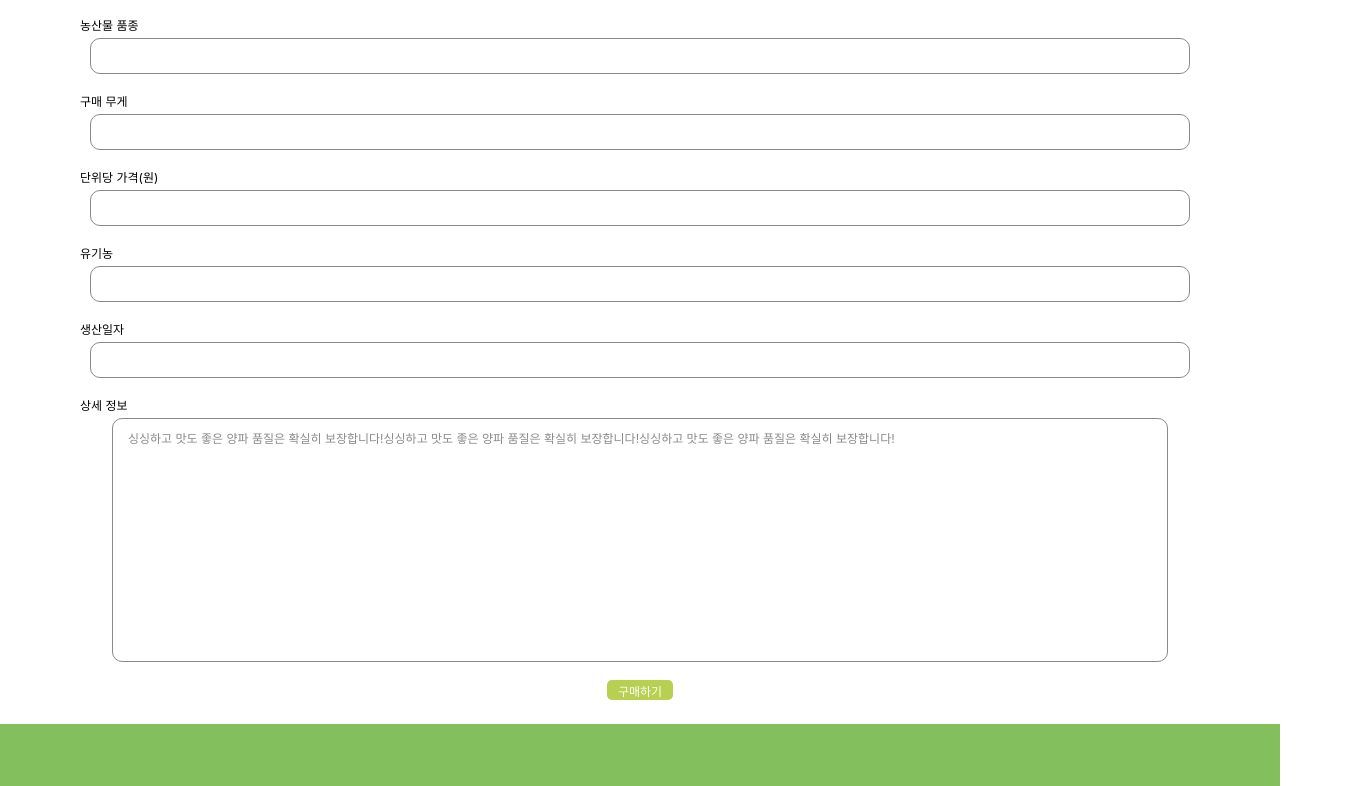
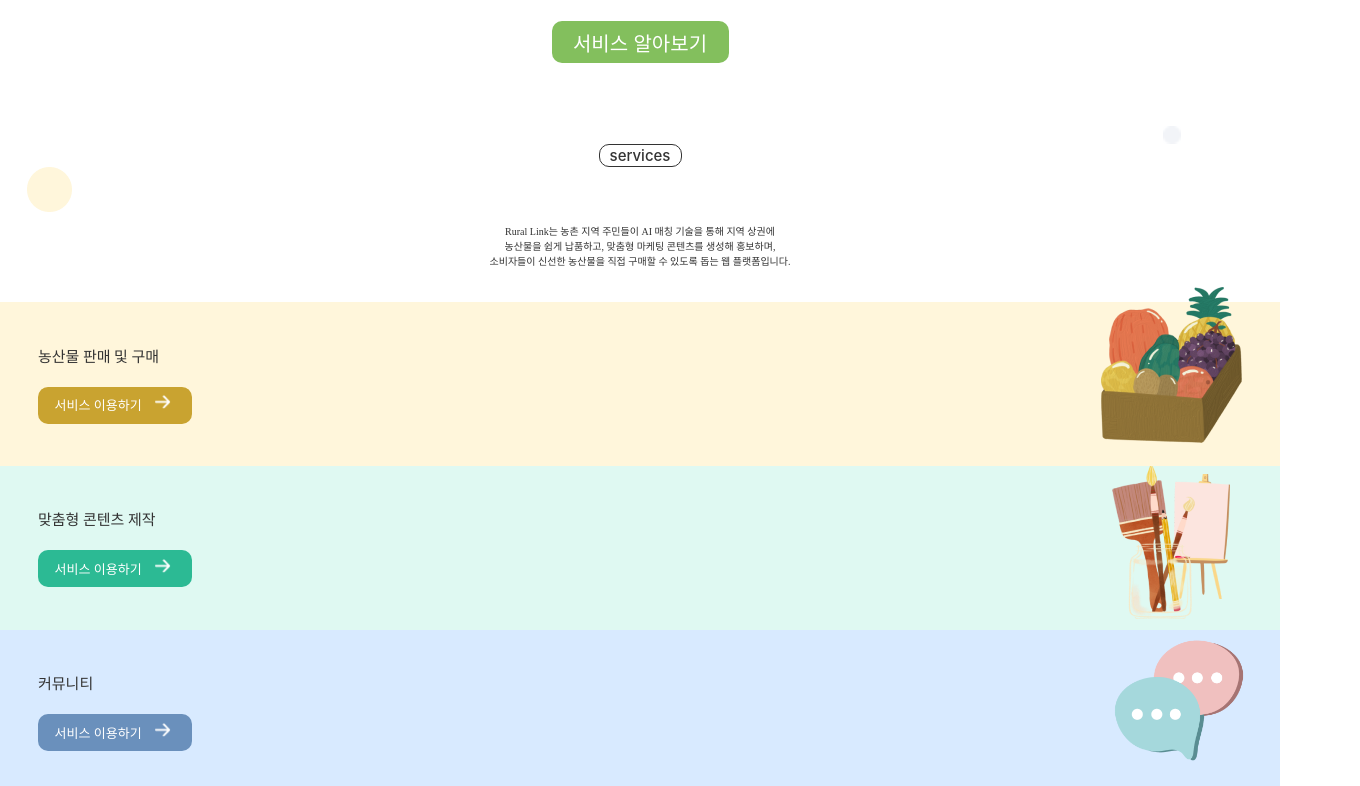
Before and after one commit to FarmX-LuralLink/LuralLink_FE, a React (Vite) app: page / in a window 1280 px wide. Shown: the part 374-1160 px from the top of the page, 1360 px wide, since content can reach past the window. Built offline with nearby package versions, Linux system fonts and the light colour scheme.

Commit message:
UI 완료

```diff
--- a/src/App.tsx
+++ b/src/App.tsx
@@ -11,11 +11,12 @@ function App() {
   return (
     <Router>
       <Routes>
-        <Route path="/" element={<DetailPage/>}/>
+        <Route path="/" element={<HomePage/>}/>
         <Route path="/sale" element={<SalePage/>}/>
         <Route path="/create" element={<CreatePage/>}/>
         <Route path="/upload" element={<UploadPage/>}/>
         <Route path="/airesult" element={<ExamplePage/>}/>
+        <Route path="/detail" element={<DetailPage/>}/>
       </Routes>
     </Router>
 
--- /dev/null
+++ b/src/components/dropdown.tsx
@@ -0,0 +1,102 @@
+import React, { useState } from "react";
+import styled from "styled-components";
+import ToggleOpen from "../assets/toggleopen_icon.png";
+
+const DropDownContainer = styled.div<{ width?: string }>`
+  display: flex;
+  flex-direction: column;
+  position: relative;
+`;
+
+const DropdownButton = styled.button<{ height?: string }>`
+  align-items: center;
+  display: flex;
+  flex-direction: row;
+  justify-content: space-between;
+  color: #8a8a8a;
+  font-family: Inter;
+  font-size: 12px;
+  font-style: normal;
+  font-weight: 400;
+  line-height: normal;
+  margin-bottom: 12px;
+  background-color: transparent;
+  border: 1px solid #8a8a8a;
+  width: 100%;
+  height: ${(props) => props.height || "auto"};
+`;
+const MenuDropdown = styled.div<{ isOpen: boolean; width?: string }>`
+  display: ${(props) => (props.isOpen ? "block" : "none")};
+  border: 1px solid #ddd;
+  background-color: white;
+  border-radius: 10px;
+  border: 1px solid #8a8a8a;
+  gap: 8px;
+  padding: 8px;
+  overflow: hidden;
+  font-size: 12px;
+  z-index: 10;
+  position: absolute;
+  top: 101%;
+  width: 95%;
+`;
+const MenuOption = styled.div`
+  display: flex;
+  align-items: center;
+  text-align: start;
+  color: var(--Gray-Gray_dark, #8a8a8a);
+  font-family: Inter;
+  font-size: 12px;
+  font-style: normal;
+  font-weight: 400;
+  line-height: normal;
+  height: 25px;
+`;
+
+interface DropdownMenuProps {
+  menu: string[];
+  hinttext: string;
+  width?: string;
+  height?: string;
+}
+const DropdownMenu: React.FC<DropdownMenuProps> = ({
+  menu,
+  hinttext,
+  width,
+  height,
+}) => {
+  const [isOpen, setIsOpen] = useState(false);
+  const toggleDropdown = () => {
+    setIsOpen(!isOpen);
+  };
+
+  const [selectedItem, setSelectedItem] = useState<string | null>(null);
+  const handleOptionClick = (item: string) => {
+    setSelectedItem(item);
+    setIsOpen(false);
+  };
+
+  return (
+    <DropDownContainer width={width}>
+      <DropdownButton onClick={toggleDropdown} height={height}>
+        <div style={{ fontSize: "12px", color: "#8A8A8A", fontWeight: "400" }}>
+          {selectedItem || hinttext}{" "}
+          {/* Display the selected item or hinttext */}
+        </div>
+        <img
+          src={ToggleOpen}
+          alt="toggleopen_icon"
+          style={{ width: "15px", height: "9px" }}
+        />
+      </DropdownButton>
+      <MenuDropdown isOpen={isOpen} width={width}>
+        {menu.map((item, index) => (
+          <MenuOption key={index} onClick={() => handleOptionClick(item)}>
+            {item}
+          </MenuOption>
+        ))}
+      </MenuDropdown>
+    </DropDownContainer>
+  );
+};
+export default DropdownMenu;
--- /dev/null
+++ b/src/components/filtermodal.tsx
@@ -0,0 +1,159 @@
+import React, { useState } from "react";
+import styled from "styled-components";
+import DropdownMenu from "./dropdown";
+import CheckBox from "../components/checkbox";
+
+const FilterContainer = styled.div`
+  display: flex;
+  flex-direction: column;
+  width: 252px;
+  flex-shrink: 0;
+  border-radius: 20px;
+  border: 1px solid #8a8a8a;
+  background: #fff;
+  padding: 24px 10px;
+  position: absolute;
+  top: 5px;
+`;
+const CategoryContainer = styled.text`
+  text-align: start;
+  color: #000;
+  /* font-family: Inter; */
+  font-size: 12px;
+  font-style: normal;
+  font-weight: 400;
+  line-height: normal;
+  margin-bottom: 8px;
+`;
+const TargetSelection = styled.div`
+  padding: 0;
+  display: flex;
+  flex-direction: row;
+  gap: 8px;
+  margin-bottom: 15px;
+`;
+const RadioLabel = styled.label`
+  align-items: center;
+  display: flex;
+  gap: 22px;
+  color: #8a8a8a;
+  /* font-family: Inter; */
+  font-size: 12px;
+  font-style: normal;
+  font-weight: 400;
+  line-height: normal;
+  gap: 2px;
+`;
+const PriceConnect = styled.text`
+  color: #000;
+  text-align: center;
+  font-family: Inter;
+  font-size: 12px;
+  font-style: normal;
+  font-weight: 400;
+  line-height: normal;
+`;
+const PriceContainer = styled.div`
+  display: flex;
+  flex-direction: row;
+  justify-content: space-evenly;
+  align-items: center;
+  margin-bottom:18px;
+`;
+const PriceInput = styled.div`
+  width: 99px;
+  height: 34px;
+  flex-shrink: 0;
+  border-radius: 10px;
+  border: 1px solid #8a8a8a;
+  background-color: transparent;
+`;
+const FilterApplyButtonContainer=styled.div`
+  display: flex;
+  justify-content: center;
+`
+const FilterApplyButton = styled.button`
+  display: flex;
+  align-items: center;
+  width: 78px;
+  height: 24px;
+  flex-shrink: 0;
+  border-radius: 10px;
+  background: #b7d051;
+  color: #fff;
+  text-align: center;
+  font-family: NanumGothic;
+  font-size: 12px;
+  font-style: normal;
+  font-weight: 600;
+  line-height: normal;
+`;
+interface FilterModalProps {
+  onClose: () => void; // 모달 창을 닫는 함수
+}
+
+const FilterModal: React.FC<FilterModalProps> = ({onClose}) => {
+  //유기농 checkbox 조작
+  const [isChecked, setIsChecked] = useState(false);
+  const handleCheckBoxChange = (checked: boolean) => {
+    setIsChecked(checked);
+  };
+  // target radiobutton 조작 hook
+  const [consumer, setConsumer] = useState("");
+  const handleClickRadioButton = (e: React.ChangeEvent<HTMLInputElement>) => {
+    setConsumer(e.target.value);
+  };
+  const handleFilterApply = () => {
+    // 필터 적용 로직 추가 (필요에 따라)
+    onClose(); // 필터 적용 후 모달 닫기
+  };
+  return (
+    <FilterContainer>
+      <CategoryContainer>판매 대상</CategoryContainer>
+      <TargetSelection>
+        <RadioLabel>
+          <input
+            type="radio"
+            value="소상공인"
+            checked={consumer === "소상공인"}
+            onChange={handleClickRadioButton}
+          />
+          소상공인
+        </RadioLabel>
+        <RadioLabel>
+          <input
+            type="radio"
+            value="소비자"
+            checked={consumer === "소비자"}
+            onChange={handleClickRadioButton}
+          />
+          소비자
+        </RadioLabel>
+      </TargetSelection>
+      <CategoryContainer>농산물 품종</CategoryContainer>
+      <DropdownMenu menu={["test1", "test2"]} hinttext="채소"></DropdownMenu>
+      <DropdownMenu menu={["test1", "test2"]} hinttext="과일"></DropdownMenu>
+      <CategoryContainer>생산지</CategoryContainer>
+      <DropdownMenu
+        menu={["생산지가 등록이 안되어있습니다"]}
+        hinttext="생산지"
+      ></DropdownMenu>
+      <CategoryContainer>유기농 여부</CategoryContainer>
+      <CheckBox
+        category="유기농"
+        isChecked={isChecked}
+        onChange={handleCheckBoxChange}
+      />
+      <CategoryContainer>가격</CategoryContainer>
+      <PriceContainer>
+        <PriceInput></PriceInput>
+        <PriceConnect>~</PriceConnect>
+        <PriceInput></PriceInput>
+      </PriceContainer>
+      <FilterApplyButtonContainer>
+      <FilterApplyButton onClick={handleFilterApply}>필터적용</FilterApplyButton>
+      </FilterApplyButtonContainer>
+    </FilterContainer>
+  );
+};
+export default FilterModal;
--- a/src/pages/homepage.tsx
+++ b/src/pages/homepage.tsx
@@ -11,6 +11,7 @@ import Fruit from "../assets/fruit.png";
 import Art from "../assets/art.png";
 import Footer from "../layout/footer";
 import {useNavigate} from "react-router-dom";
+import Community from "../assets/community.png"
 
 const MainPageContainer = styled.div`
   width: 100vw;
@@ -211,6 +212,53 @@ const ContentImageContainer = styled.div`
 const ContentImage = styled.img`
   width: 100%;
 `;
+const CommunityContainer = styled.div`
+  justify-content: space-between;
+  width: 100vw;
+  height: 163.75px;
+  flex-shrink: 0;
+  background-color: #D8EAFF;
+  align-items: center;
+  display: flex;
+  flex-direction: row;
+  color: #333;
+  font-size: 15px;
+  font-style: normal;
+  font-weight: 700;
+  line-height: normal;
+`;
+const CommunityTextContainer = styled.div`
+  justify-content: start;
+  align-items: start;
+  display: flex;
+  flex-direction: column;
+`;
+const CommunityButton = styled.button`
+  display: flex;
+  flex-direction: row;
+  width: 154px;
+  height: 37px;
+  flex-shrink: 0;
+  color: #fff;
+  text-align: center;
+  font-size: 13px;
+  font-style: normal;
+  font-weight: 600;
+  line-height: normal;
+  border-radius: 10px;
+  background: #6A90BC;
+  margin-top: 21px;
+`;
+const CommunityImageContainer = styled.div`
+  width: 138px;
+  height: 126.97px;
+  margin-bottom: 23px;
+  margin-right: 32px;
+`;
+
+const CommunityImage = styled.img`
+  width: 100%;
+`;
 
 const HomePage: React.FC = () => {
   const navigate=useNavigate();
@@ -296,6 +344,22 @@ const HomePage: React.FC = () => {
           <ContentImage src={Art} alt="art" />
         </ContentImageContainer>
       </ContentContainer>
+      <CommunityContainer>
+        <CommunityTextContainer style={{ marginLeft: "38px" }}>
+          <div>커뮤니티</div>
+          <CommunityButton>
+            <div>서비스 이용하기</div>
+            <img
+              src={RightArrow}
+              alt="right_arrow"
+              style={{ marginLeft: "13px", height: "14px", width: "16px" }}
+            />
+          </CommunityButton>
+        </CommunityTextContainer>
+        <CommunityImageContainer>
+          <CommunityImage src={Community} alt="community" />
+        </CommunityImageContainer>
+      </CommunityContainer>
       <Footer></Footer>
     </MainPageContainer>
   );
--- a/src/pages/uploadpage.tsx
+++ b/src/pages/uploadpage.tsx
@@ -5,6 +5,7 @@ import BackNavigation from "../assets/back_navigation.png";
 import TextBox from "../components/textbox";
 import FileUpload from "../components/fileupload";
 import CheckBox from "../components/checkbox";
+import DropdownMenu from "../components/dropdown";
 
 const BodyContainer = styled.div`
   display: flex;
@@ -174,7 +175,10 @@ const UploadPage: React.FC = () => {
             소비자
           </RadioLabel>
         </TargetSelection>
-        <ItemInput>농산물 품종 선택</ItemInput>
+        <ItemInput>농산물 상위 품종 선택</ItemInput>
+        <DropdownMenu menu={["과일","채소"]} hinttext="종류" width="90vw" height="40px"/>
+        <ItemInput>농산물 하위 품종 선택</ItemInput>
+        <DropdownMenu menu={["test1","test2"]} hinttext="종류" width="90vw" height="40px"/>
         <ItemInput>판매 단위(kg)</ItemInput>
         <TextBox hinttext="kg"></TextBox>
         <ItemInput>단위당 가격(원)</ItemInput>
```
Also changed, not shown: src/pages/salepage.tsx (+38 -12 lines), src/assets/community.png (added), src/assets/toggleopen_icon.png (added), src/components/filter.tsx (deleted).
